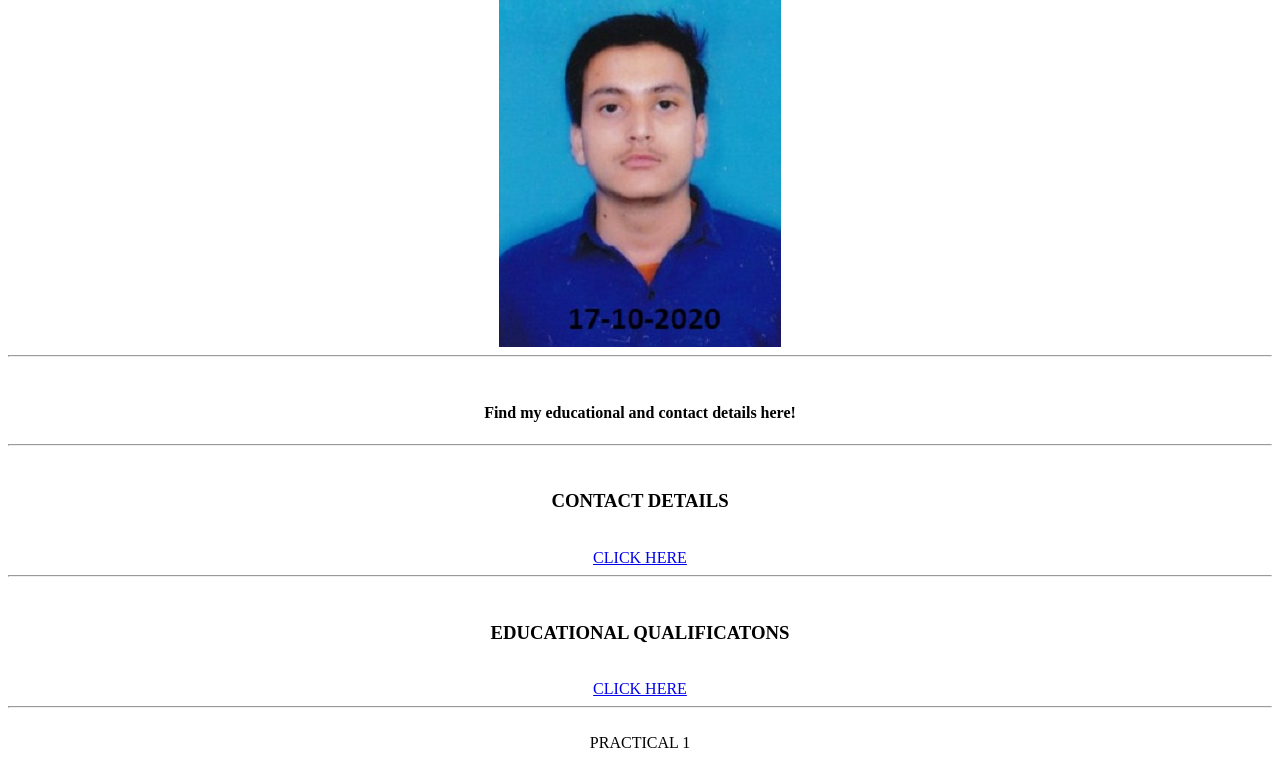
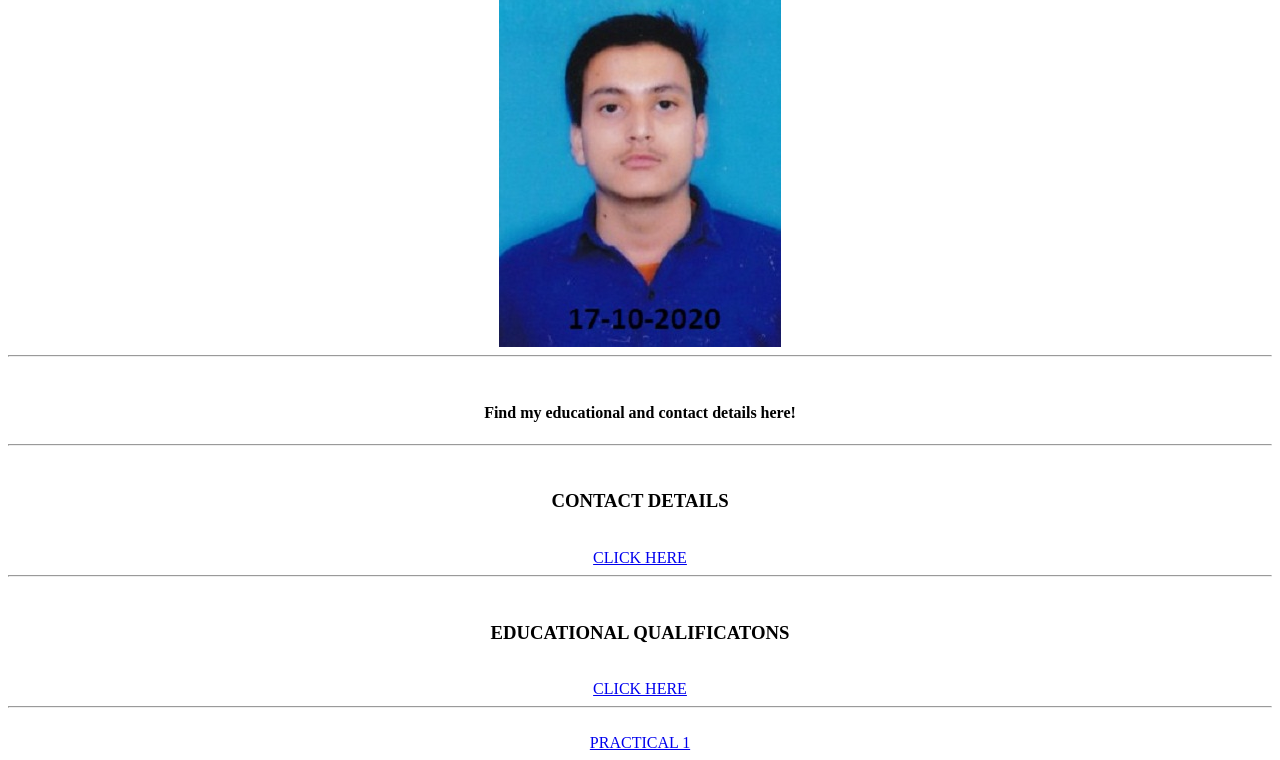
Before and after one commit to nishantvarshney829/cvv, a plain HTML site: page index.html in a window 1280 px wide. Shown: the part 156-916 px from the top of the page. Drawn offline with Linux system fonts and the light colour scheme.

Commit message:
Update index.html

```diff
--- a/index.html
+++ b/index.html
@@ -25,7 +25,7 @@
 <A HREF="EDUCATION.HTML">CLICK HERE</A>
 <HR>
 <BR>
-<a herf="prac1.html">PRACTICAL 1</a>
+<a href="prac1.html">PRACTICAL 1</a>
 
 
 </center>
```
